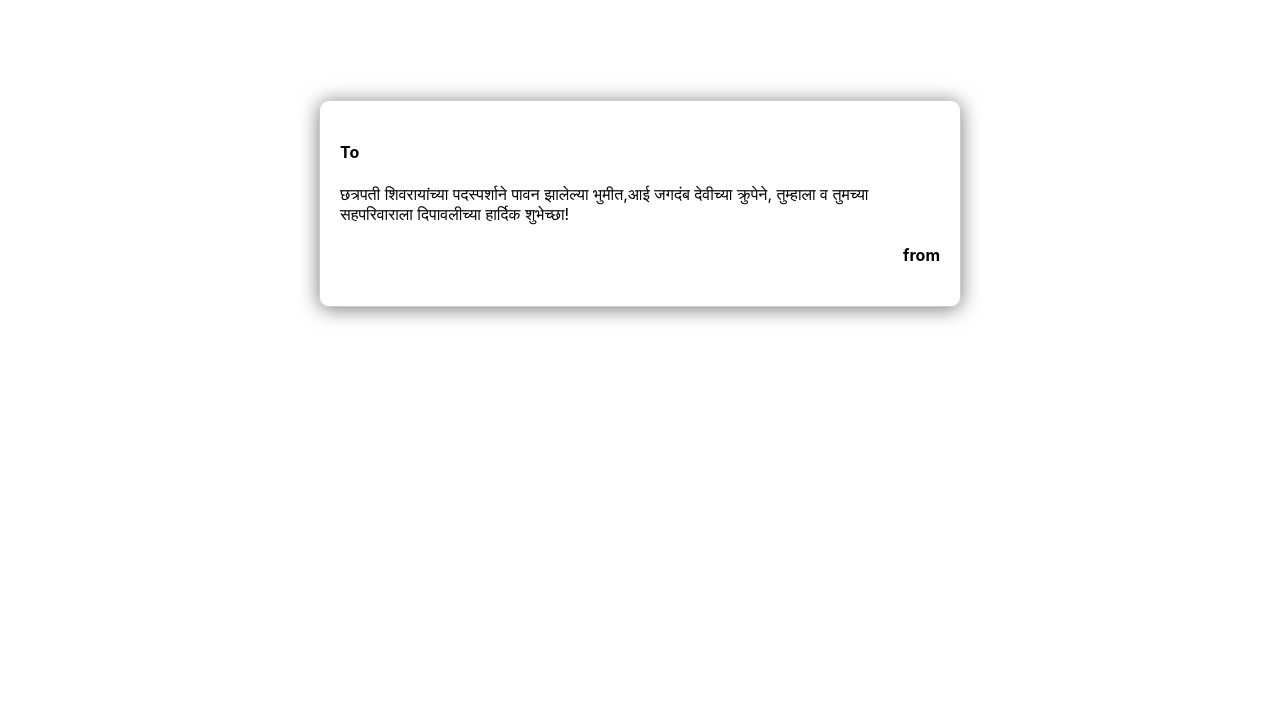
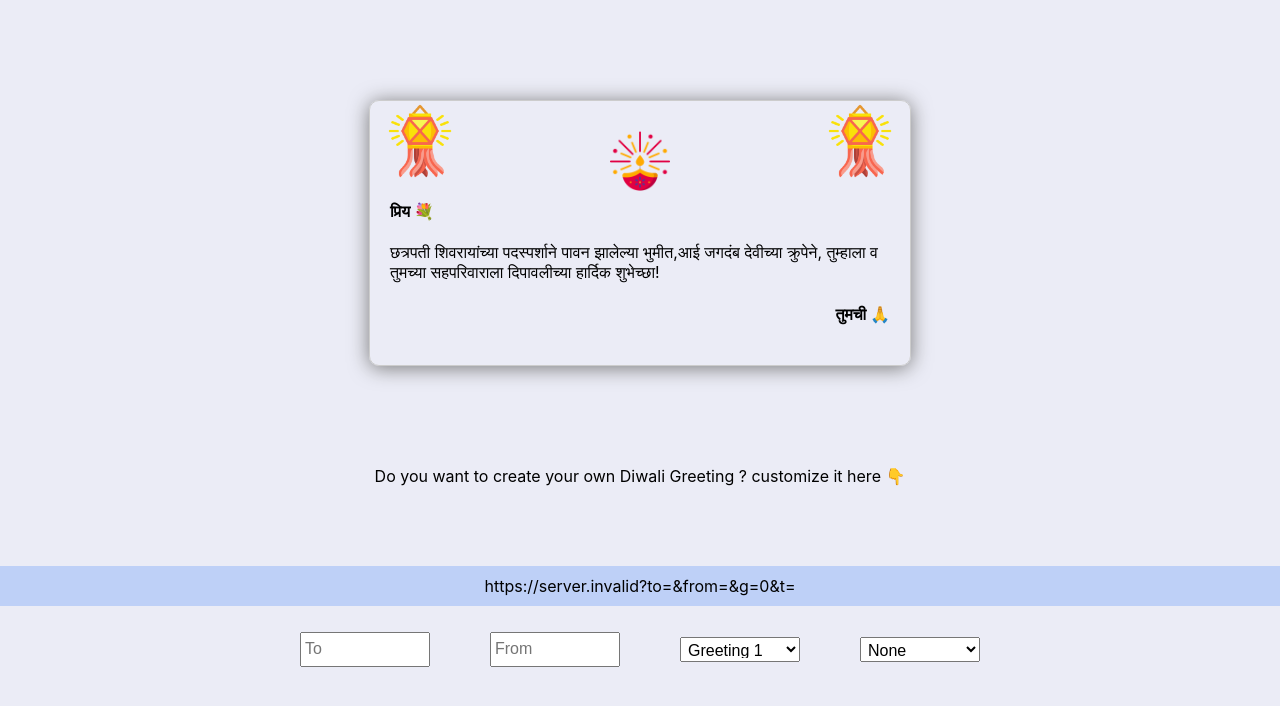
Before and after one commit to shitalwarkhade89/diwali-greet, a React app: page / in a window 1280 px wide. Built offline with nearby package versions, Linux system fonts and the light colour scheme; no server answers.

Commit message:
create sum modifications and add images

```diff
--- a/package.json
+++ b/package.json
@@ -6,6 +6,8 @@
     "@testing-library/jest-dom": "^5.17.0",
     "@testing-library/react": "^13.4.0",
     "@testing-library/user-event": "^13.5.0",
+    "dotenv": "^16.3.1",
+    "path-browserify": "^1.0.1",
     "react": "^18.2.0",
     "react-dom": "^18.2.0",
     "react-router-dom": "^6.19.0",
@@ -35,5 +37,8 @@
       "last 1 firefox version",
       "last 1 safari version"
     ]
+  },
+  "devDependencies": {
+    "dotenv-webpack": "^8.0.1"
   }
 }
--- a/src/views/Home/Home.css
+++ b/src/views/Home/Home.css
@@ -1,18 +1,107 @@
+body{
+  background-color: rgb(235, 236, 246);
+}
 .greet-container{
     border: 1px solid #ccc;
+    padding-top: 90px;
+
     padding: 20px;
     margin: 100px auto;
     display: block;
     box-shadow: 0 2px 20px 0 rgb(121, 121, 121);
-    width: 600px;
+    width:500px;
     border-radius: 10px;
+    position: relative;
 
 }
 .to-text{
     text-align: start;
+    margin-top: 80px;
+
 
 }
 .from-text{
     text-align: end;
 
 }
+.theam-1{
+    background-image: radial-gradient( circle 325px at 19.2% 64.8%,  rgba(254,62,101,1) 9.7%, rgba(166,24,146,1) 91.3% );
+}
+.theam-2{
+    background-image: linear-gradient( 58.2deg,  rgba(40,91,212,0.73) -3%, rgba(171,53,163,0.45) 49.3%, rgba(255,204,112,0.37) 97.7% );
+
+}
+.theam-3{
+    background-image: radial-gradient( circle farthest-corner at 10% 20%,  rgba(255,94,247,1) 17.8%, rgba(2,245,255,1) 100.2% );
+}
+.theam-4{
+    background-image: linear-gradient( 270.3deg,  rgba(84,212,228,1) 0.2%, rgba(68,36,164,1) 100% );
+
+}
+.theam-5{
+    background-image: radial-gradient( circle farthest-corner at 10% 20%,  rgba(237,3,32,0.87) 20.8%, rgba(242,121,1,0.84) 74.4% );
+}
+.input-box{
+   width: 120px;
+    margin: 10px 30px;
+    height: 25px;
+    font-size: 16px;
+    padding:3px;
+
+
+}
+.input-container{
+
+    display: flex;
+    justify-content: center;
+    align-items: center;
+
+}
+.url{
+ margin-top:80px;
+ text-align: center;
+ background-color: rgb(190, 208, 247);
+ padding: 10px;
+
+}
+.own-customize-url{
+text-align: center;
+}
+.lamp-1{
+    position: absolute;
+    top: 0;
+    left: 10px;
+    height: 80px
+}
+.lamp-2{
+    position: absolute;
+    top: 0px;
+    right: 10px;
+    height: 80px;
+}
+.lamp-3{
+    position: absolute;
+    top: 30px;
+    right:auto ;
+    left: auto;
+    height: 60px;
+}
+.d-flex{
+    display: flex;
+    justify-content: space-around;
+}
+
+@media screen and (max-width: 768px) {
+
+  .greet-container {
+   width:60%;
+}
+.input-box{
+   width: 50%;
+   margin: 10px 4%;
+}
+.input-container{
+    flex-direction: column;
+}
+
+}
--- a/src/views/Home/Home.js
+++ b/src/views/Home/Home.js
@@ -1,8 +1,9 @@
 import { useSearchParams } from "react-router-dom";
-import React from "react";
+import React, { useState } from "react";
 import './Home.css';
-
- const GREETING =[
+import lampimg from "./../../image/lamp.png";
+import diva from "./../../image/diya.png";
+const GREETING = [
     "छत्रपती शिवरायांच्या पदस्पर्शाने पावन झालेल्या भुमीत,आई जगदंब देवीच्या क्रुपेने, तुम्हाला व तुमच्या सहपरिवाराला दिपावलीच्या हार्दिक शुभेच्छा!",
     "उटण्याचा सुगंध, रांगोळीचा थाट, दिव्यांची आरास, फराळाचे ताट, फटाक्यांची आतिषबाजी, आनंदाची लाट, नूतन वर्षाची चाहूल दिवाळी पहाट.शुभ दीपावली!",
     "तेजोमय झाला आजचा प्रकाश, जुना कालचा काळोख,लुकलुकणार्‍या चांदण्याला किरणांचा सोनेरी अभिषेक,सारे रोजचे तरीही भासे नवा सहवास, सोन्यासारख्या लोकांसाठी खास,दिवाळीच्या हार्दिक शुभेच्छा!",
@@ -12,20 +13,74 @@ import './Home.css';
 function Home() {
     const [searchParams] = useSearchParams();
 
-    const to = searchParams.get("to");
-    const from = searchParams.get("from");
-    const greetingNumber= searchParams.get("g") >= GREETING.length ? 0 : searchParams.get("g") || 0;
+    const [to, setTo] = useState(searchParams.get("to"));
+    const [from, setFrom] = useState(searchParams.get("from"));
+    const [greetingNumber, setGreetingNumber] = useState(searchParams.get("g") >= GREETING.length ? 0 : searchParams.get("g") || 0);
+    const [theamNumber, setTheamNumber] = useState(searchParams.get("t"));
 
-     return(
+
+
+
+
+
+    return (
         <>
-    <div className="greet-container">
-    <h4 className="to-text">To {to} </h4>
+
+            <div className={`greet-container ${`theam-${theamNumber}`}`}>
+           <div className=" d-flex">
+           <img src={ lampimg}  className="lamp-1"/>
+            <img src={ diva}  className="lamp-3"/>
+            <img src={ lampimg}  className="lamp-2"/>
+           </div>
+
+                <h4 className="to-text">प्रिय {to}💐 </h4>
                 <p>
                     {GREETING[greetingNumber]}
                 </p>
-<h4 className="from-text">from {from}</h4>
+                <h4 className="from-text">तुमची {from}🙏</h4>
             </div>
 
+            <p className="own-customize-url">
+                Do you want to create your own Diwali Greeting ? customize it here 👇
+            </p>
+            <p className="url">{process.env.REACT_APP_BASE_URL}?to={to}&from={from}&g={greetingNumber}&t={theamNumber}</p>
+            <div className="input-container">
+
+                <input type="text"
+                    className="input-box"
+                    placeholder="To" value={to} onChange={(e) => setTo(e.target.value)} />
+
+                <input type="text"
+                    className="input-box"
+                    placeholder="From" value={from} onChange={(e) => setFrom(e.target.value)} />
+
+                <select value={greetingNumber}
+                    className="input-box"
+                    onChange={(e) => {
+                        setGreetingNumber(e.target.value)
+                    }}>
+                    <option value="0">Greeting 1</option>
+                    <option value="1">Greeting 2</option>
+                    <option value="2">Greeting 3</option>
+                    <option value="3">Greeting 4</option>
+                    <option value="4">Greeting 5</option>
+
+                </select>
+
+                <select value={theamNumber}
+                    className="input-box"
+                    onChange={(e) => {
+                        setTheamNumber(e.target.value)
+                    }}>
+                    <option value="0">None</option>
+                    <option value="1">Theam 1</option>
+                    <option value="2">Theam 2</option>
+                    <option value="3">Theam 3</option>
+                    <option value="4">Theam 4</option>
+                    <option value="5">Theam 5</option>
+
+                </select>
+            </div>
 
 
         </>
```
Also changed, not shown: src/image/diya.png (added), src/image/lamp.png (added), 2 other files. Lines whose indentation alone changed are shown as unchanged.
